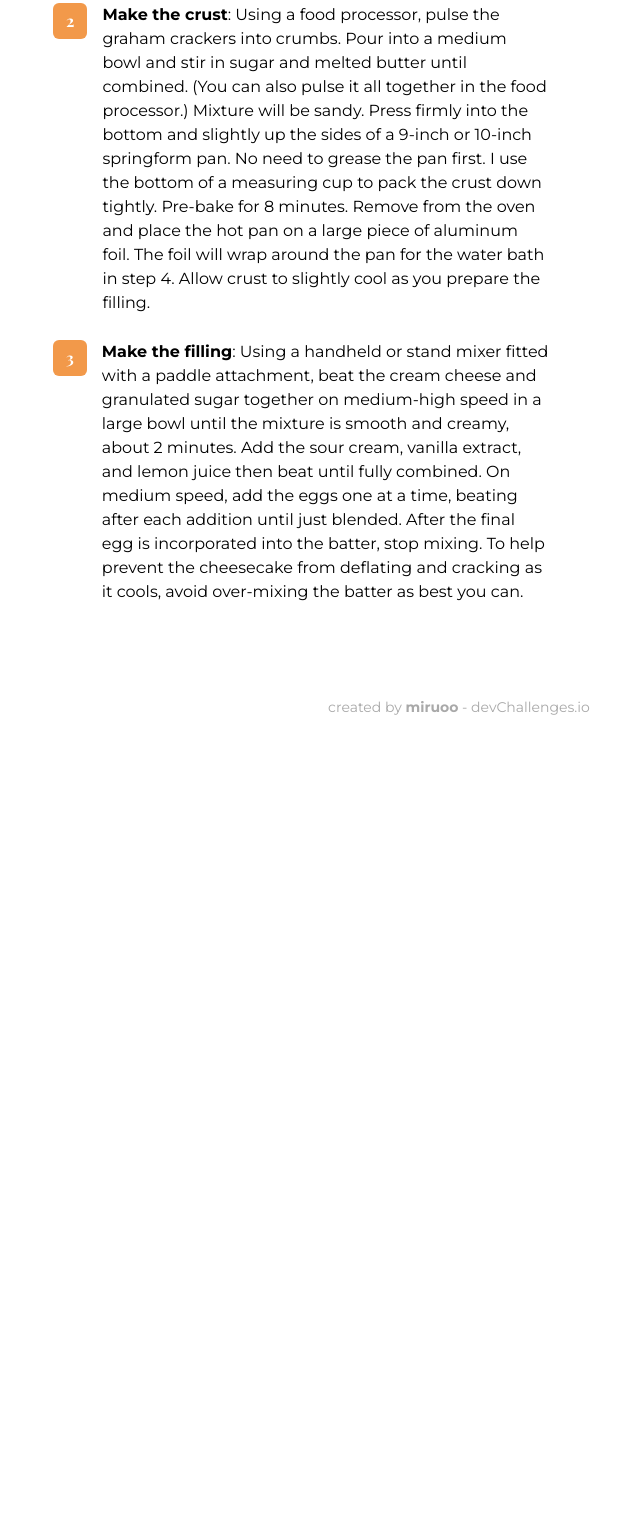
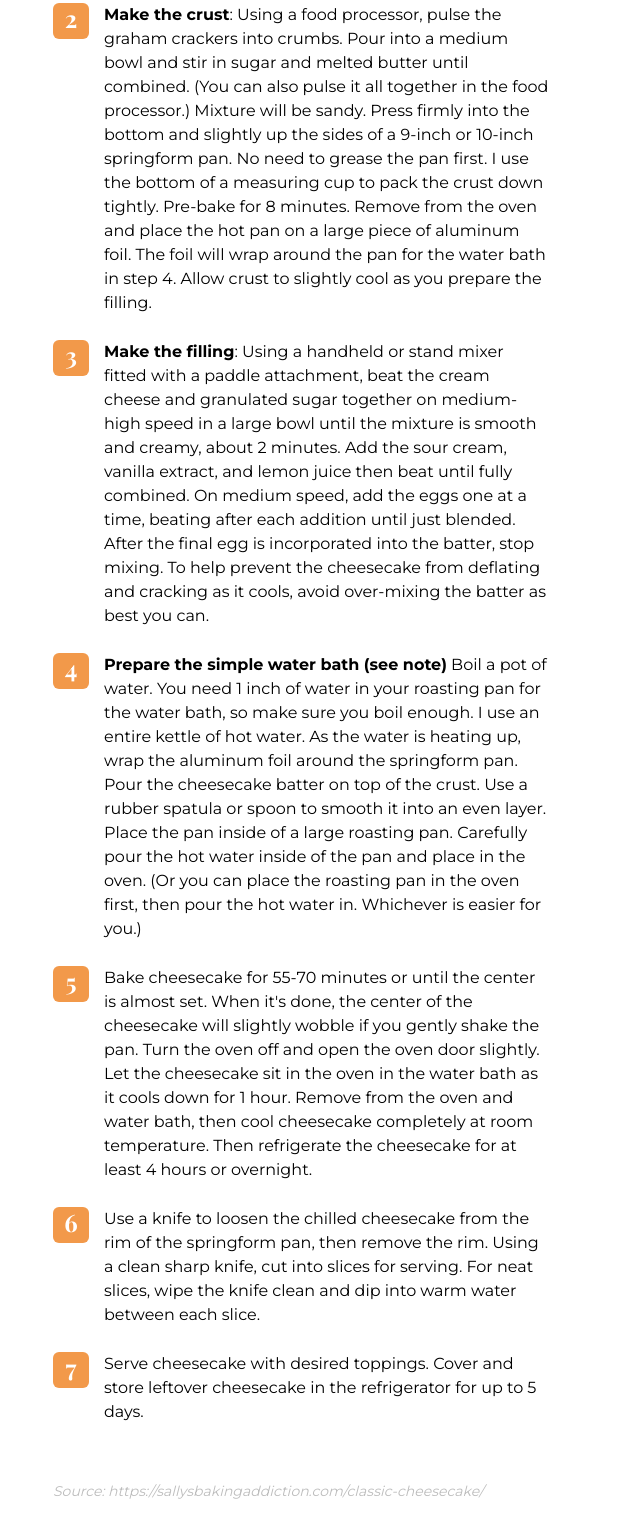
Before and after one commit to miily8310s/ch-recipe, a plain HTML site: page index.html in a window 1280 px wide. Shown: the part 1505-3020 px from the top of the page, without its empty margins (181-821 px from the left). Before the commit the page ends 2247 px from the top, so only its background shows below. Drawn offline with nearby package versions, Linux system fonts and the light colour scheme.

Commit message:
コーディング完了

```diff
--- a/index.html
+++ b/index.html
@@ -208,6 +208,56 @@
                 batter as best you can.
               </div>
             </div>
+            <div class="recipe__details__instruction">
+              <div class="recipe__details__instruction__number">4</div>
+              <div class="recipe__details__instruction__explanation">
+                <span class="recipe__details__instruction__bold">
+                  Prepare the simple water bath (see note)</span
+                >
+                Boil a pot of water. You need 1 inch of water in your roasting
+                pan for the water bath, so make sure you boil enough. I use an
+                entire kettle of hot water. As the water is heating up, wrap the
+                aluminum foil around the springform pan. Pour the cheesecake
+                batter on top of the crust. Use a rubber spatula or spoon to
+                smooth it into an even layer. Place the pan inside of a large
+                roasting pan. Carefully pour the hot water inside of the pan and
+                place in the oven. (Or you can place the roasting pan in the
+                oven first, then pour the hot water in. Whichever is easier for
+                you.)
+              </div>
+            </div>
+            <div class="recipe__details__instruction">
+              <div class="recipe__details__instruction__number">5</div>
+              <div class="recipe__details__instruction__explanation">
+                Bake cheesecake for 55-70 minutes or until the center is almost
+                set. When it's done, the center of the cheesecake will slightly
+                wobble if you gently shake the pan. Turn the oven off and open
+                the oven door slightly. Let the cheesecake sit in the oven in
+                the water bath as it cools down for 1 hour. Remove from the oven
+                and water bath, then cool cheesecake completely at room
+                temperature. Then refrigerate the cheesecake for at least 4
+                hours or overnight.
+              </div>
+            </div>
+            <div class="recipe__details__instruction">
+              <div class="recipe__details__instruction__number">6</div>
+              <div class="recipe__details__instruction__explanation">
+                Use a knife to loosen the chilled cheesecake from the rim of the
+                springform pan, then remove the rim. Using a clean sharp knife,
+                cut into slices for serving. For neat slices, wipe the knife
+                clean and dip into warm water between each slice.
+              </div>
+            </div>
+            <div class="recipe__details__instruction">
+              <div class="recipe__details__instruction__number">7</div>
+              <div class="recipe__details__instruction__explanation">
+                Serve cheesecake with desired toppings. Cover and store leftover
+                cheesecake in the refrigerator for up to 5 days.
+              </div>
+            </div>
+            <div class="recipe__details__source">
+              Source: https://sallysbakingaddiction.com/classic-cheesecake/
+            </div>
           </div>
         </div>
       </div>
--- a/style.css
+++ b/style.css
@@ -120,18 +120,29 @@
 }
 
 .recipe__details__instruction__number {
-  padding: 6px 13px;
+  display: flex;
+  align-items: center;
+  justify-content: center;
+  padding: 0 11px 6px;
   color: #ffffff;
   background-color: #f2994a;
   border-radius: 6px;
   margin-right: 15px;
-  font-size: inherit;
   font-weight: bold;
   font-family: "Playfair Display", serif;
+  font-size: 24px;
+  min-width: 36px;
+  height: 36px;
 }
 
 .recipe__details__instruction__explanation {
   font-size: inherit;
+}
+
+.recipe__details__source {
+  color: #bdbdbd;
+  font-style: italic;
+  margin-top: 57px;
 }
 
 footer {
@@ -183,6 +194,9 @@ footer {
   .recipe__details__cook__time {
     margin-top: 0;
   }
+  .recipe__details__source {
+    margin-top: 26px;
+  }
   footer {
     margin-top: 129px;
   }
```
